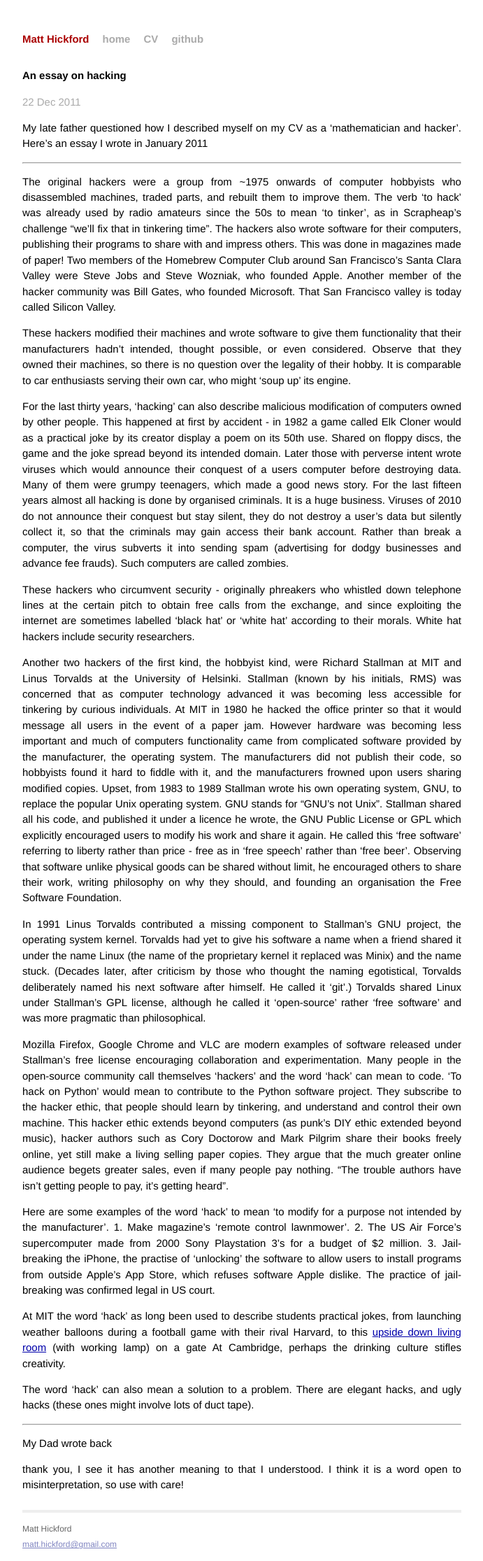
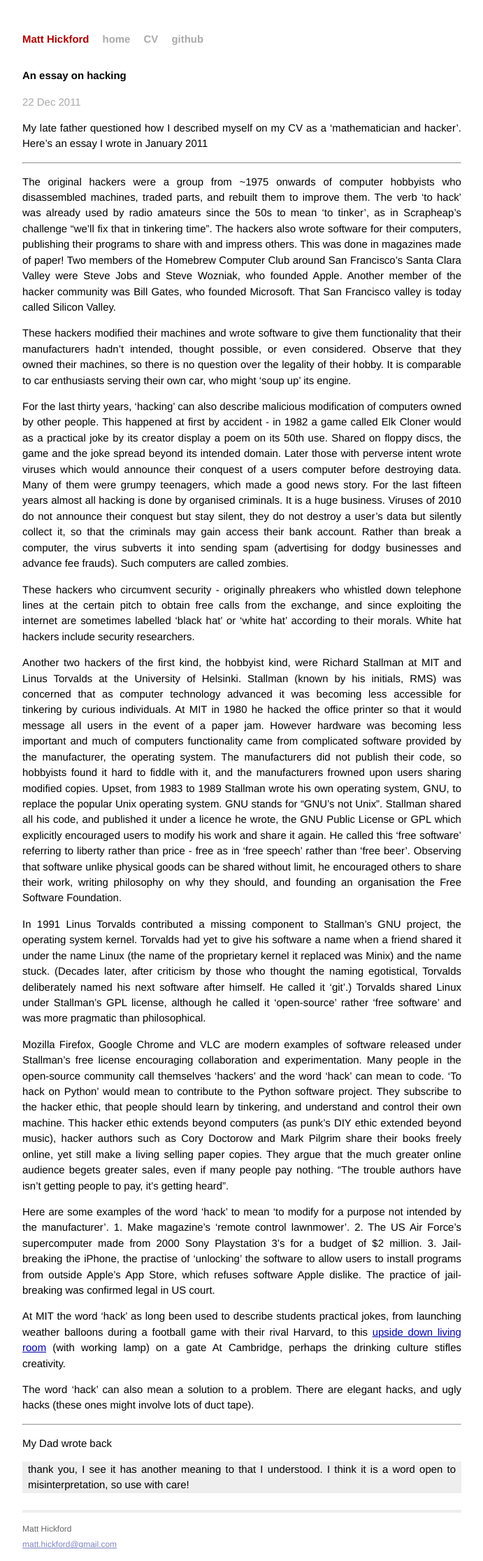
Before and after one commit to hickford/hickford.github.io, a Jekyll site: the page built from _posts/2011-12-22-an-essay-on-hacking.markdown, in a window 1280 px wide. Shown: the whole page at 70% size, without its empty margins (294-985 px from the left). Built offline with Jekyll 4.4.1, drawn with Linux system fonts in a browser that asks for light colours; Markdown is read by kramdown in place of the engine named in the settings.

Commit message:
block quote css

```diff
--- a/css/main.css
+++ b/css/main.css
@@ -158,3 +158,8 @@
 .post pre.terminal code {
   background-color: #333;
 }
+
+blockquote {
+    padding: 0 1ex 0 1ex;
+    background-color: #eeeeee;
+}
```
